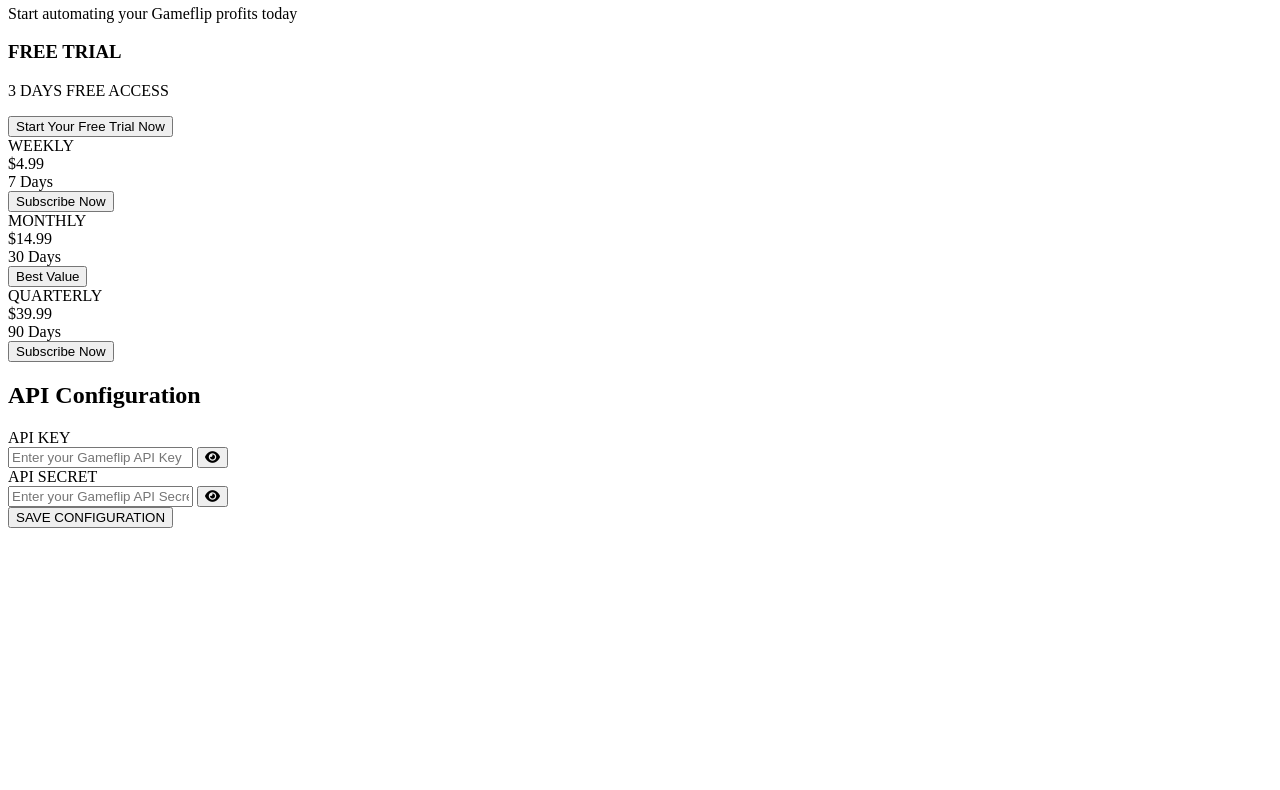
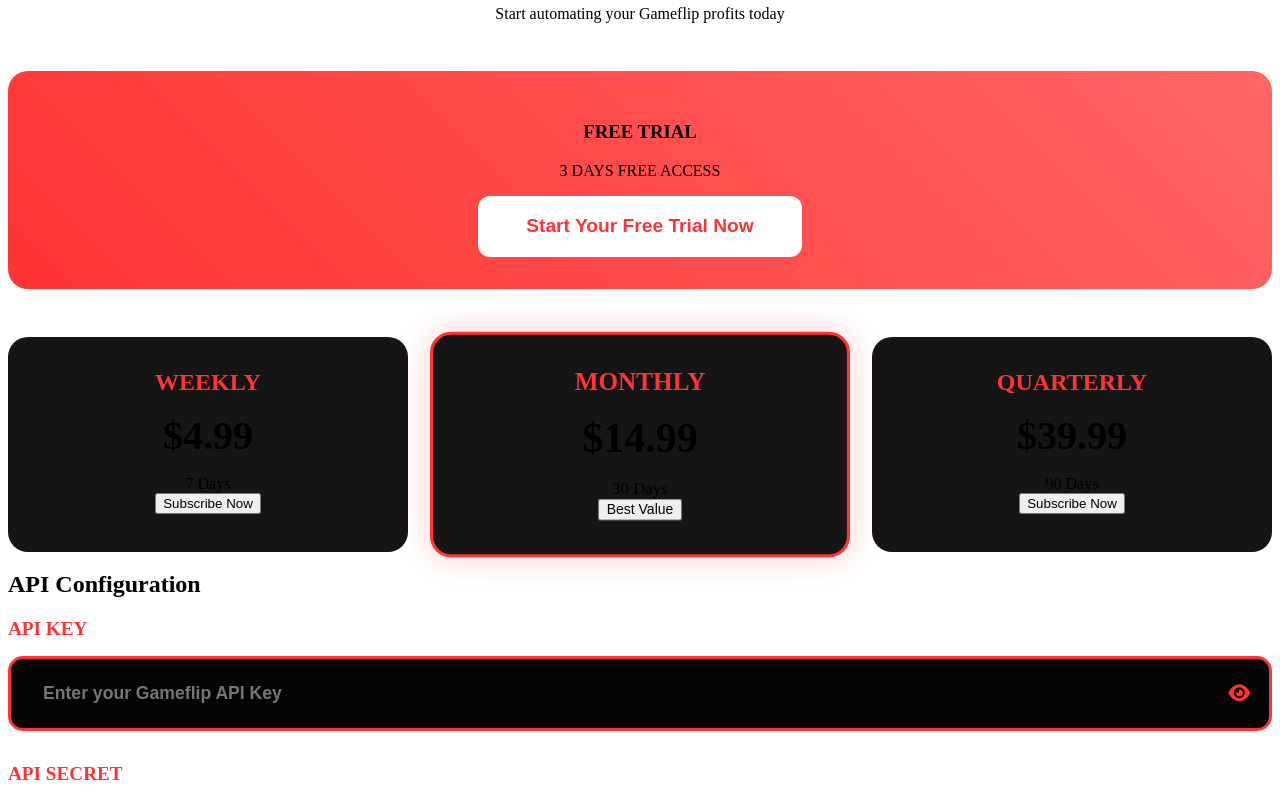
Before and after one commit to POGGERSLOLX/test1, a plain HTML site: page index.html in a window 1280 px wide. Shown: the part 680-1470 px from the top of the page. Before the commit the page ends 1216 px from the top, so only its background shows below. Drawn offline with Linux system fonts and the light colour scheme.

Commit message:
Update style.css

```diff
--- a/style.css
+++ b/style.css
@@ -69,3 +69,130 @@
         <button class="save-api-button">SAVE CONFIGURATION</button>
     </div>
 </section>
+
+.api-container {
+    max-width: 800px;
+    margin: 0 auto;
+    padding: 2rem;
+    background: var(--surface-dark);
+    border-radius: 20px;
+    box-shadow: 0 0 30px rgba(255, 0, 0, 0.1);
+}
+
+.api-input-group {
+    margin-bottom: 2rem;
+}
+
+.api-input-group label {
+    display: block;
+    font-size: 1.2rem;
+    font-weight: 800;
+    margin-bottom: 1rem;
+    color: var(--accent-red);
+}
+
+.input-wrapper {
+    position: relative;
+    display: flex;
+    align-items: center;
+}
+
+.api-input-group input {
+    width: 100%;
+    padding: 1.5rem 2rem;
+    font-size: 1.1rem;
+    font-weight: 700;
+    background: var(--background-darker);
+    border: 3px solid var(--accent-red);
+    border-radius: 15px;
+    color: var(--text-primary);
+    transition: all 0.3s ease;
+}
+
+.toggle-visibility {
+    position: absolute;
+    right: 1rem;
+    background: none;
+    border: none;
+    color: var(--accent-red);
+    cursor: pointer;
+    font-size: 1.2rem;
+}
+
+.save-api-button {
+    width: 100%;
+    padding: 1.5rem;
+    font-size: 1.2rem;
+    font-weight: 800;
+    background: var(--accent-red);
+    border: none;
+    border-radius: 15px;
+    color: white;
+    cursor: pointer;
+    transition: all 0.3s ease;
+}
+
+.save-api-button:hover {
+    transform: translateY(-3px);
+    box-shadow: 0 0 20px rgba(255, 0, 0, 0.4);
+}
+
+/* Subscription Panels Styling */
+.pricing-header {
+    text-align: center;
+    margin-bottom: 3rem;
+}
+
+.trial-panel {
+    background: linear-gradient(45deg, var(--accent-red), #ff6666);
+    padding: 2rem;
+    border-radius: 20px;
+    margin-bottom: 3rem;
+    text-align: center;
+}
+
+.trial-button {
+    padding: 1.2rem 3rem;
+    font-size: 1.2rem;
+    font-weight: 800;
+    background: white;
+    color: var(--accent-red);
+    border: none;
+    border-radius: 12px;
+    cursor: pointer;
+    transition: all 0.3s ease;
+}
+
+.subscription-panels {
+    display: grid;
+    grid-template-columns: repeat(3, 1fr);
+    gap: 2rem;
+    margin-top: 2rem;
+}
+
+.sub-panel {
+    background: var(--surface-dark);
+    border-radius: 20px;
+    padding: 2rem;
+    text-align: center;
+    transition: all 0.3s ease;
+}
+
+.panel-header {
+    font-size: 1.5rem;
+    font-weight: 800;
+    color: var(--accent-red);
+    margin-bottom: 1rem;
+}
+
+.panel-price {
+    font-size: 2.5rem;
+    font-weight: 800;
+    margin: 1rem 0;
+}
+
+.sub-panel.featured {
+    transform: scale(1.05);
+    border: 3px solid var(--accent-red);
+    box-shadow: 0 0 30px rgba(255, 0, 0, 0.2);
+}
```
